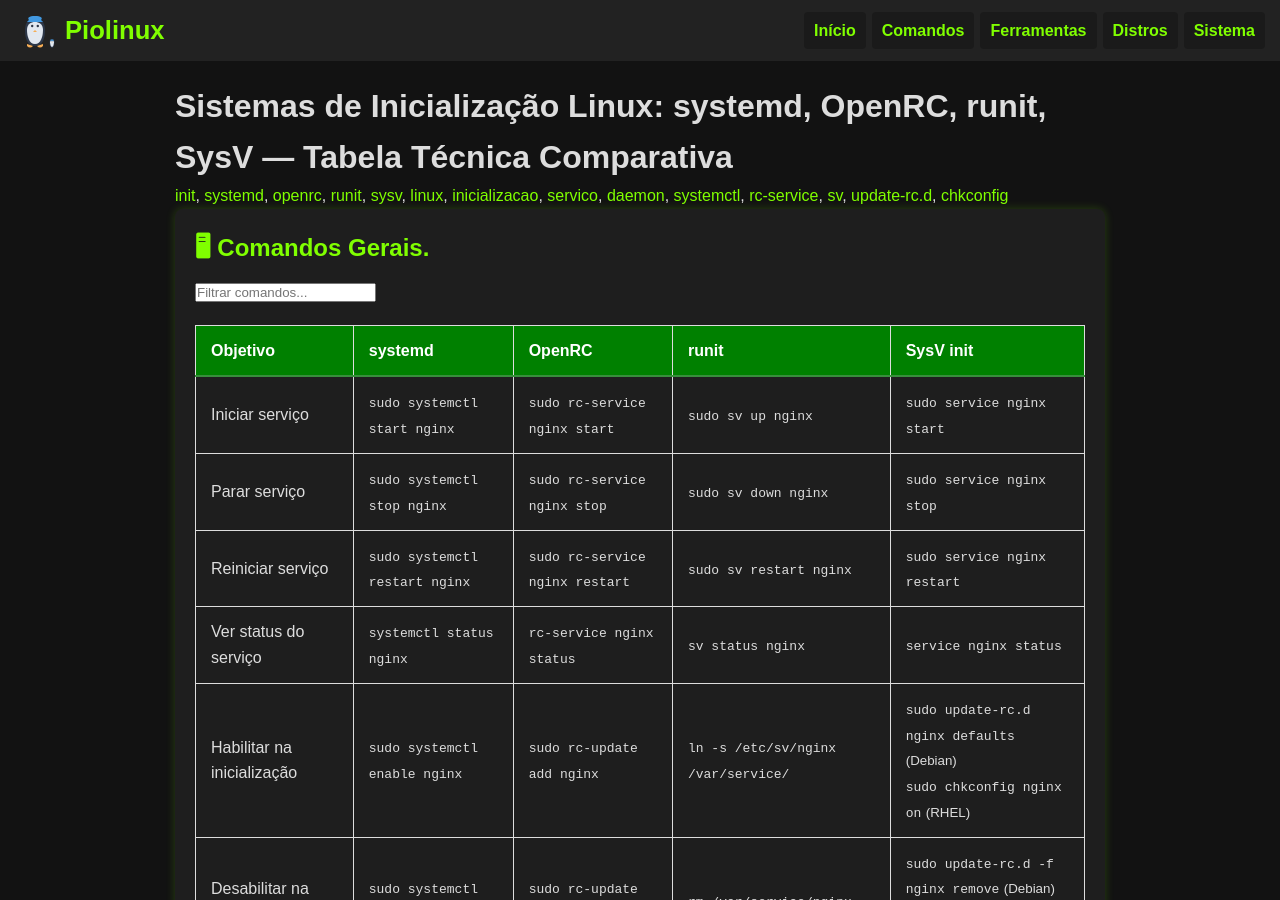
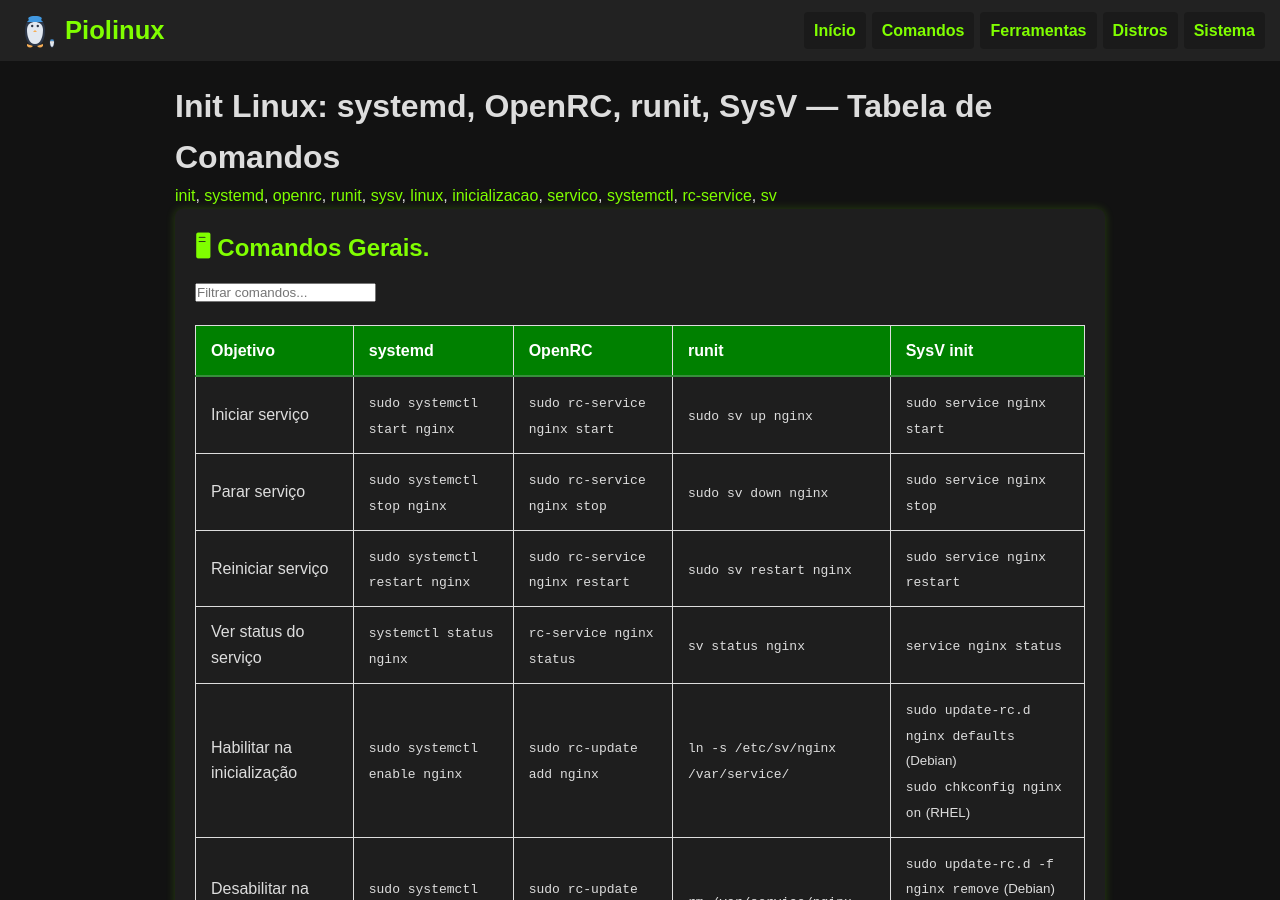
Before and after one commit to Piolinux/piolinux-site, a Jekyll site: the page built from _pages/_comandos/sistemas-de-inicializacao.md, in a window 1280 px wide and 900 px high. Built offline with Jekyll 4.4.1, drawn with Linux system fonts in a browser that asks for light colours.

Commit message:
Update sistemas-de-inicializacao.md

```diff
--- a/_pages/_comandos/sistemas-de-inicializacao.md
+++ b/_pages/_comandos/sistemas-de-inicializacao.md
@@ -1,9 +1,9 @@
 ---
 layout: manual-seo
-title: "Sistemas de Inicialização Linux: systemd, OpenRC, runit, SysV — Tabela Técnica Comparativa"
-description: "Tabela validada com comandos equivalentes para systemd, OpenRC, runit e SysV init: iniciar, parar, habilitar serviços e verificar status. Copiável e testado."
+title: "Init Linux: systemd, OpenRC, runit, SysV — Tabela de Comandos"
+description: "Comandos equivalentes para gerenciar serviços em systemd, OpenRC, runit e SysV. Tabela técnica copiável e validada."
 permalink: /sistemas-de-inicializacao/
-tags: [init, systemd, openrc, runit, sysv, linux, inicializacao, servico, daemon, systemctl, rc-service, sv, update-rc.d, chkconfig]
+tags: [init, systemd, openrc, runit, sysv, linux, inicializacao, servico, systemctl, rc-service, sv]
 ---
 
 <section>
@@ -86,4 +86,4 @@ function filtrarLinhas(termo) {
 
 <!-- Botões de cópia (se ainda quiser um por célula, avise — mas recomendo copiar o código diretamente) -->
 
-<section>
+</section>
```
